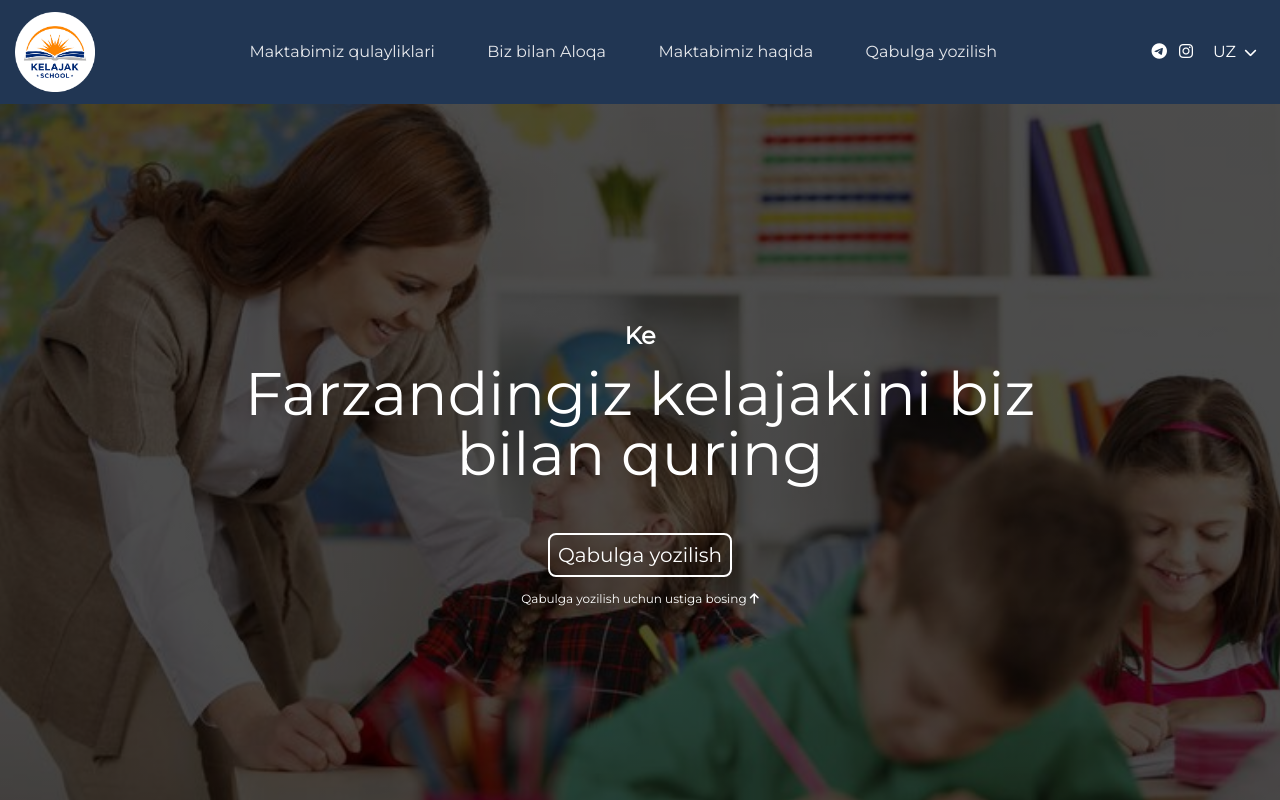
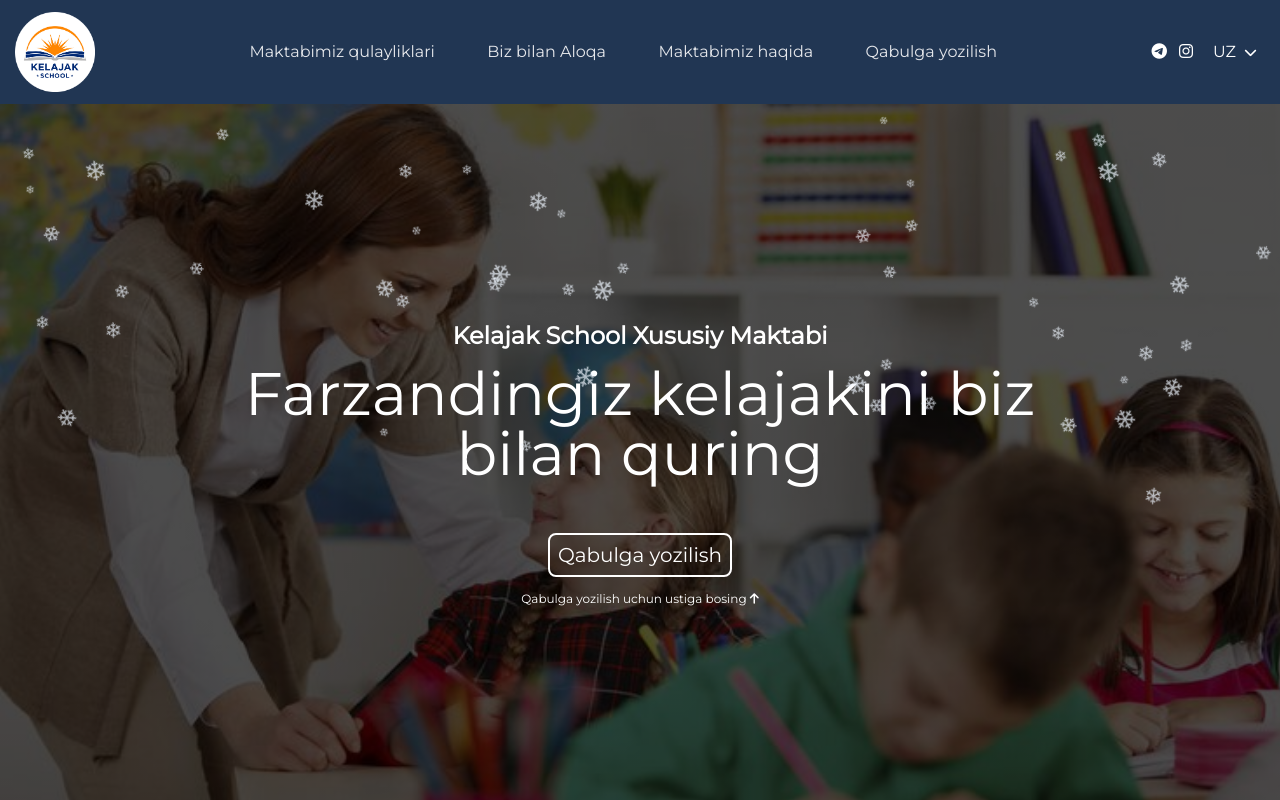
Before and after one commit to sharifov-aslbek/kelajak-school, a Vue app: page / in a window 1280 px wide. Shown: the top 800 px of the page. Built offline with nearby package versions, Linux system fonts and the light colour scheme.

Commit message:
Added snow animation

```diff
--- a/src/components/home/HeroSection.vue
+++ b/src/components/home/HeroSection.vue
@@ -1,11 +1,31 @@
 <template>
+  <div class="relative w-full min-h-screen overflow-hidden">
+    <!-- Snow container -->
+    <div class="absolute inset-0 pointer-events-none">
+      <div
+        v-for="i in snowflakeCount"
+        :key="i"
+        class="snowflake absolute z-50 text-blue-50 opacity-70"
+        :style="{
+          left: `${Math.random() * 100}%`,
+          animationDelay: `${Math.random() * 5}s`,
+          animationDuration: `${10 + Math.random() * 10}s`,
+          fontSize: `${Math.random() * 20 + 10}px`
+        }"
+      >
+        ❄
+      </div>
+    </div>
+
+    <!-- Your content goes here -->
+    <div class="relative z-10">
       <section class="hero">
     <div class="hero-swiper swiper-container">
       <div class="swiper-wrapper">
         <div class="swiper-slide">
           <div class="text-content text-white text-center">
             <h3 class="uptitle text-[13px] font-bold xs:text-[20px] lg:text-2xl">
-              {{ text }}
+              {{ $t('title-home') }}
             </h3>
             <h1 class="title text-xl s:text-3xl sm:text-5xl lg:text-6xl mt-3 mb-14 w-[75%] mx-auto">{{ $t('subtitle-home') }}</h1>
             <router-link to="support" class="border-2 text-[14px] sm:text-[20px] border-white p-2 rounded-lg">{{ $t('link-hero') }}</router-link>
@@ -15,7 +35,8 @@
       </div>
     </div>
   </section>
-
+    </div>
+  </div>
 </template>
 
 <script setup>
@@ -65,10 +86,24 @@
   words.value = updatedWords.value;
   typeEffect();
 });
+const snowflakeCount = ref(50) // Adjust number of snowflakes
 </script>
 
+<style scoped>
+.snowflake {
+  @apply will-change-transform;
+  animation: fall linear infinite;
+}
 
-<style scoped>
+@keyframes fall {
+  0% {
+    transform: translateY(-10vh) rotate(0deg);
+  }
+  100% {
+    transform: translateY(100vh) rotate(360deg);
+  }
+}
+
 
 .hero .swiper-container {
   overflow-x: hidden;
@@ -100,5 +135,4 @@
     url('@/assets/images/2.jfif') no-repeat top / cover;
 }
 
-
 </style>
```
Lines whose indentation alone changed are shown as unchanged.
